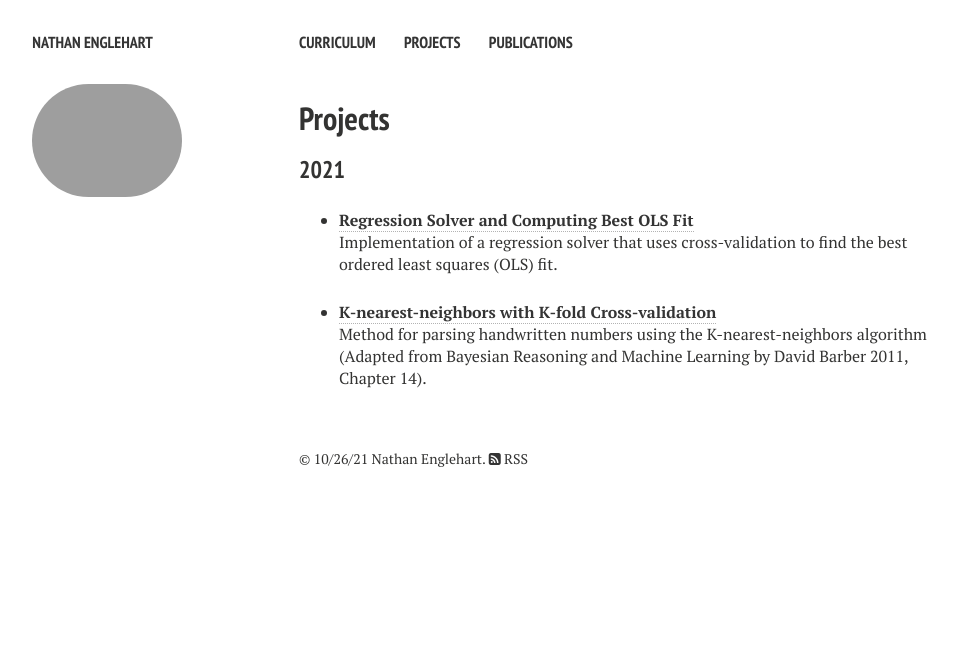
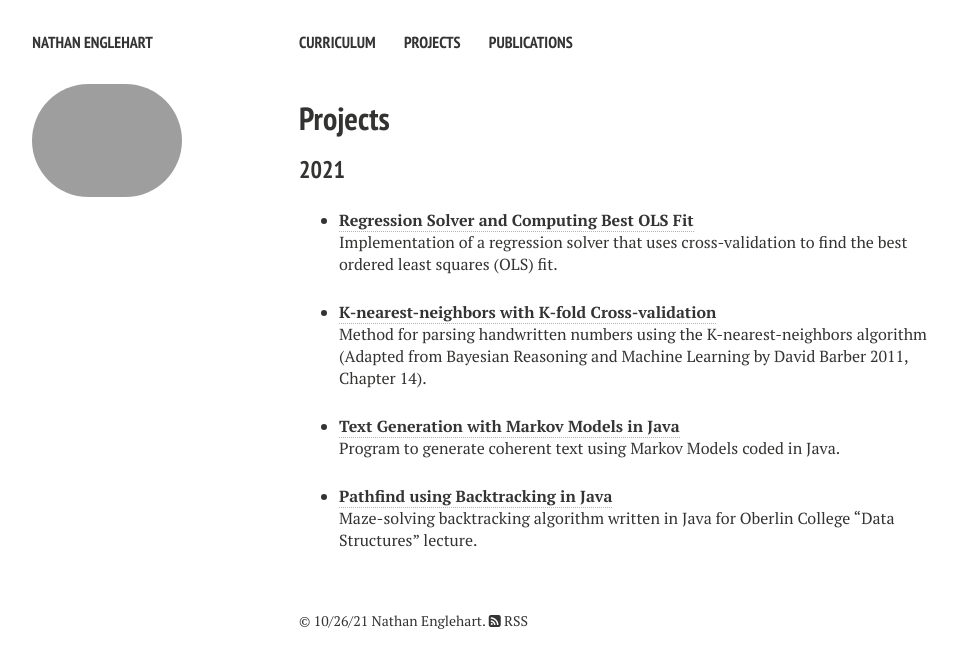
Before and after one commit to nathanenglehart/nathanenglehart.github.io, a Jekyll site: the page built from projects.md, in a window 1280 px wide. Shown: the top 668 px of the page, without its empty margins (21-979 px from the left). Built offline with Jekyll 4.4.1, drawn with Linux system fonts in a browser that asks for light colours; nearby versions of some CDN libraries.

Commit message:
Update projects.md

```diff
--- a/projects.md
+++ b/projects.md
@@ -14,3 +14,9 @@ Implementation of a regression solver that uses cross-validation to find the bes
 
 * [**K-nearest-neighbors with K-fold Cross-validation**](https://nathanenglehart.github.io/projects/knn)<br>
 Method for parsing handwritten numbers using the K-nearest-neighbors algorithm (Adapted from Bayesian Reasoning and Machine Learning by David Barber 2011, Chapter 14).
+
+* [**Text Generation with Markov Models in Java**](https://nathanenglehart.github.io/projects/markovmodels)<br>
+Program to generate coherent text using Markov Models coded in Java.
+
+* [**Pathfind using Backtracking in Java**](https://nathanenglehart.github.io/projects/pathfinding)<br>
+Maze-solving backtracking algorithm written in Java for Oberlin College "Data Structures" lecture.
```
